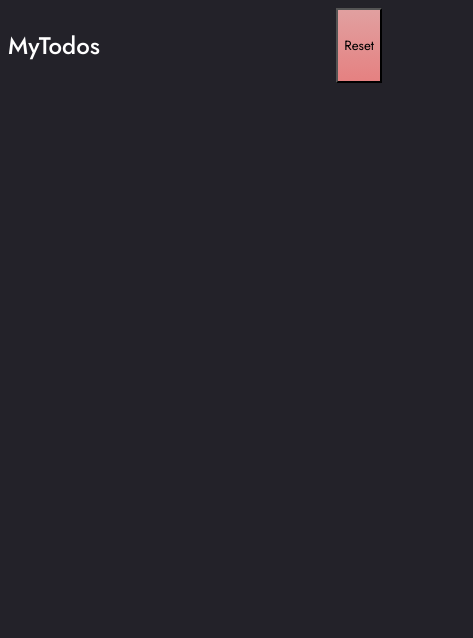
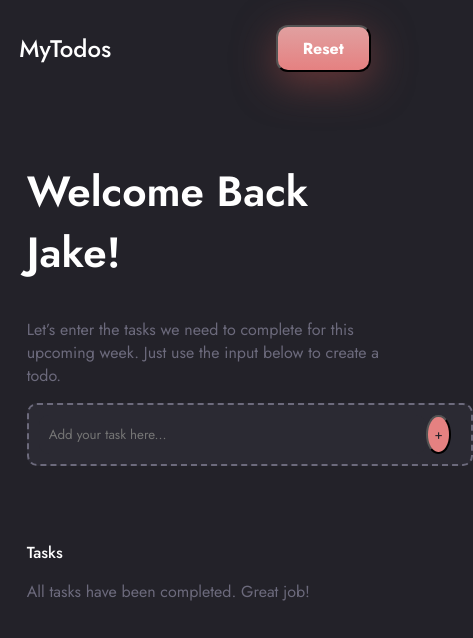
Before and after one commit to abdullah-sattar/mytodos-techtest, a plain HTML site: page index.html in a window 390 px wide. Shown: the whole page, 473 px wide, since content can reach past the window. Drawn offline with Linux system fonts and the light colour scheme.

Commit message:
majority of styling completed for mobile

```diff
--- a/assets/styles/_buttons.scss
+++ b/assets/styles/_buttons.scss
@@ -1,8 +1,12 @@
-button {
+.nav__btn {
     background-image: linear-gradient(180deg, #e1a0a0, #e58181);
-    box-shadow: 0, 10px, 40px #6b3838;
+    box-shadow: 0 10px 40px #6b3838;
+    width: fit-content;
+    height: fit-content;
+    padding: 10px 25px 10px 25px;
+    border-radius: 12px;
 }
 
-button:hover {
+.nav__btn:hover {
     background-image: linear-gradient(180deg, #e2c1c1, #ea8282);
 }
--- /dev/null
+++ b/assets/styles/_main.scss
@@ -0,0 +1,30 @@
+section {
+    margin-top: 20%;
+    margin-left: 5%;
+}
+
+.main__sec1 {
+    >form {
+        display: flex;
+        width: 50vh;
+        background-color: #2B2A33;
+        border: 2px dashed #6C6A7C;
+        padding: 10px;
+        border-radius: 10px;
+        margin-right: 20px;
+        >.main__input {
+            border: none;
+            width: 100%;
+            height: 100%;
+            padding: 10px;
+            border-radius: 10px;
+            background-color: #2B2A33;
+        }
+        >.main__btn {
+            border-radius: 50%;
+            margin-right: 10px;
+            background-color: #E58181;
+            color: #232229;
+        }
+    }
+}
--- a/assets/styles/_nav.scss
+++ b/assets/styles/_nav.scss
@@ -1,4 +1,6 @@
-nav {
+.nav {
     display: flex;
     justify-content: space-between;
+    align-items: center;
+    margin: 3%;
 }
--- a/assets/styles/_typography.scss
+++ b/assets/styles/_typography.scss
@@ -2,12 +2,38 @@
     font-family: 'Jost', sans-serif;
 }
 
-.logo {
+.nav__logo {
     font-size: 24px;
     font-weight: 500;
     color: #FFFFFF;
 }
 
-button {
+.nav__btn {
+    font-size: 16px;
+    font-weight: 700;
+    color: #FFFFFF;
+}
 
+.main__h1 {
+    font-size: 5vh;
+    font-weight: 600;
+    color: #FFFFFF;
 }
+
+.main__text {
+    font-size: 16px;
+    font-weight: 400;
+    color: #6C6A7C;
+}
+
+.main__tasks {
+    font-size: 16px;
+    font-weight: 500;
+    color: #FFFFFF;
+}
+
+.main__list {
+    font-size: 16px;
+    font-weight: 400;
+    color: #6C6A7C;
+}
--- a/index.html
+++ b/index.html
@@ -1,5 +1,6 @@
 <!DOCTYPE html>
 <html>
+
 <head>
     <meta charset="utf-8">
     <meta http-equiv="X-UA-Compatible" content="IE=edge">
@@ -7,14 +8,36 @@
     <meta name="description" content="">
     <meta name="viewport" content="width=device-width, initial-scale=1">
     <link rel="stylesheet" href="styles.css">
-        <style>@import url('https://fonts.googleapis.com/css2?family=Jost:wght@400;500;600;700&display=swap');</style>
+    <style>
+        @import url('https://fonts.googleapis.com/css2?family=Jost:wght@400;500;600;700&display=swap');
+    </style>
 </head>
+
 <body>
-        <nav>
-            <h2 class="logo">MyTodos</h2>
-            <button>Reset</button>
+    <nav class="nav">
+        <h2 class="nav__logo">MyTodos</h2>
+        <button class="nav__btn">Reset</button>
     </nav>
 
+    <main class="main">
+
+        <section class="main__sec1">
+            <h1 class="main__h1">Welcome Back Jake! </h1>
+            <p class="main__text">Let’s enter the tasks we need to complete for this upcoming week. Just use the input
+                below to create a
+                todo. </p>
+            <form action="">
+                <input class="main__input" type="text" placeholder="Add your task here...">
+                <button class="main__btn">+</button>
+            </form>
+        </section>
+
+        <section class="main__sec2">
+            <h3 class="main__tasks">Tasks</h3>
+            <p class="main__list">All tasks have been completed. Great job!</p>
+        </section>
+    </main>
     <script src="main.js" async defer></script>
 </body>
+
 </html>
--- a/styles.scss
+++ b/styles.scss
@@ -2,3 +2,4 @@
 @import "assets/styles/typography";
 @import "assets/styles/buttons";
 @import "assets/styles/body";
+@import "assets/styles/main";
```
Also changed, not shown: styles.css. Lines whose indentation alone changed are shown as unchanged.
